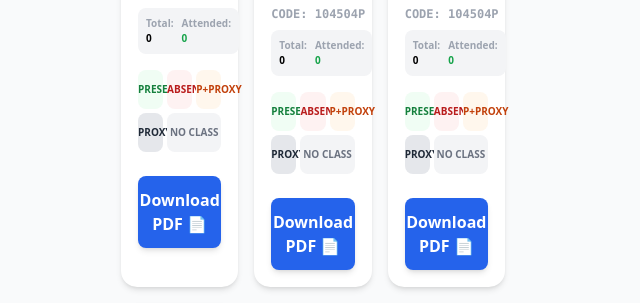
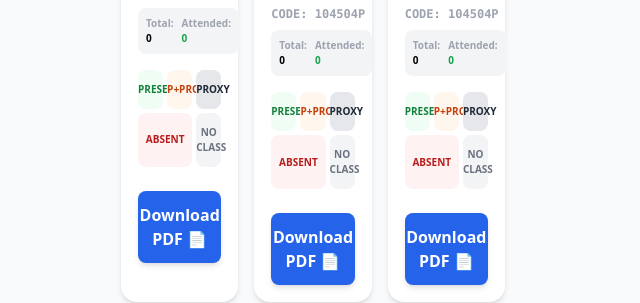
Before and after one commit to try-to-learn-now/Attendence, a Next.js app: page / in a window 1280 px wide. Shown: the part 478-781 px from the top of the page, without its empty margins (327-967 px from the left). Built offline with nearby package versions, Linux system fonts and the light colour scheme; no server answers; the database is empty.

Commit message:
Update SubjectCard.js

```diff
--- a/components/SubjectCard.js
+++ b/components/SubjectCard.js
@@ -12,6 +12,7 @@ export default function SubjectCard({ subjectName, subjectCode, classTime, isSch
   const [counts, setCounts] = useState({ total: 0, present: 0 });
   const [logs, setLogs] = useState([]);
 
+  // Safe Save Logic
   const [isSaving, setIsSaving] = useState(false);
   const [bioWarningCount, setBioWarningCount] = useState(0);
 
@@ -23,7 +24,7 @@ export default function SubjectCard({ subjectName, subjectCode, classTime, isSch
     if(data.logs) {
         setLogs(data.logs);
         const valid = data.logs.filter(l => l.status !== 'grey').length;
-        // Count Green(Present), Orange(P+Proxy), Black(Proxy) as Attended
+        // Count Present, P+Proxy, and Proxy as "Attended" (Teacher marked you)
         const present = data.logs.filter(l => ['green', 'orange', 'black'].includes(l.status)).length;
         setCounts({ total: valid, present });
     }
@@ -32,7 +33,7 @@ export default function SubjectCard({ subjectName, subjectCode, classTime, isSch
   useEffect(() => { refreshData(); }, [activeCode, selectedDate]);
 
   const mark = async (color) => {
-    if (isSaving) return;
+    if (isSaving) return; // Prevent double taps
 
     // 1. BIOMETRIC LOGIC
     // Green (Present) and Orange (P+Proxy) REQUIRE Biometric
@@ -40,13 +41,13 @@ export default function SubjectCard({ subjectName, subjectCode, classTime, isSch
 
     if (requiresBio && !biometricDone) {
         if (bioWarningCount < 1) {
-            alert("⚠️ BIOMETRIC MISSING!\n\nYou cannot mark 'Present' or 'P+Proxy' without Biometric.\n(Click again to force override)");
+            alert("⚠️ BIOMETRIC MISSING!\n\nYou cannot mark 'Present' or 'P+Proxy' without Biometric.\n(Click again to force if Online Class)");
             setBioWarningCount(prev => prev + 1);
             return;
         }
     }
 
-    // 2. TIME LOGIC
+    // 2. TIME LOGIC (For Extra Classes)
     let finalTime = classTime;
     if (classTime === "Extra" || !isScheduled) {
         const userTime = prompt("🕒 Enter Class Time (e.g. 2:00 PM):");
@@ -57,14 +58,15 @@ export default function SubjectCard({ subjectName, subjectCode, classTime, isSch
         finalTime = userTime;
     }
 
-    // 3. TOPIC
+    // 3. TOPIC LOGIC (Ask what was taught)
     let topic = "";
     if (['green', 'orange'].includes(color)) {
         topic = prompt("📝 What was taught today? (Optional)");
     }
 
+    // START SAVING
     setIsSaving(true);
-    setStatus(color);
+    setStatus(color); // Visual update immediately
     setBioWarningCount(0);
 
     try {
@@ -79,9 +81,10 @@ export default function SubjectCard({ subjectName, subjectCode, classTime, isSch
             topic: topic || "",
           })
         });
+        // Wait for DB to confirm before allowing new clicks (Safety)
         await refreshData();
     } catch (error) {
-        alert("❌ Save Failed! Network Error.");
+        alert("❌ Network Error! Data might not be saved.");
     } finally {
         setIsSaving(false);
     }
@@ -98,6 +101,14 @@ export default function SubjectCard({ subjectName, subjectCode, classTime, isSch
 
   return (
     <div className={`relative p-4 rounded-2xl border transition-all duration-300 ${status ? 'border-gray-300 bg-gray-50' : 'border-transparent bg-white shadow-md'}`}>
+
+      {/* Loading Overlay */}
+      {isSaving && (
+        <div className="absolute inset-0 bg-white/60 z-10 flex items-center justify-center rounded-2xl animate-pulse">
+            <span className="text-xs font-bold text-black border border-gray-200 bg-white px-3 py-1 rounded-full shadow-sm">Saving...</span>
+        </div>
+      )}
+
       <div className="flex justify-between items-start mb-2">
          <div>
             <div className="text-[10px] font-bold text-gray-400 uppercase tracking-widest">{classTime}</div>
@@ -112,19 +123,19 @@ export default function SubjectCard({ subjectName, subjectCode, classTime, isSch
          <span>Attended: <span className="text-green-600">{counts.present}</span></span>
       </div>
 
-      {/* 5 BUTTONS GRID (Exactly as requested) */}
+      {/* THE 5 BUTTONS */}
       <div className="grid grid-cols-3 gap-1 mb-2">
         {/* Row 1 */}
         <button disabled={isSaving} onClick={() => mark('green')} className={`py-3 rounded-lg font-bold text-[10px] ${status==='green'?'bg-green-600 text-white':'bg-green-50 text-green-700'}`}>PRESENT</button>
-        <button disabled={isSaving} onClick={() => mark('red')} className={`py-3 rounded-lg font-bold text-[10px] ${status==='red'?'bg-red-600 text-white':'bg-red-50 text-red-700'}`}>ABSENT</button>
         <button disabled={isSaving} onClick={() => mark('orange')} className={`py-3 rounded-lg font-bold text-[10px] ${status==='orange'?'bg-orange-500 text-white':'bg-orange-50 text-orange-700'}`}>P+PROXY</button>
+        <button disabled={isSaving} onClick={() => mark('black')} className={`py-3 rounded-lg font-bold text-[10px] ${status==='black'?'bg-black text-white':'bg-gray-200 text-gray-800'}`}>PROXY</button>
 
         {/* Row 2 */}
-        <button disabled={isSaving} onClick={() => mark('black')} className={`py-3 rounded-lg font-bold text-[10px] ${status==='black'?'bg-black text-white':'bg-gray-200 text-gray-800'}`}>PROXY</button>
-        <button disabled={isSaving} onClick={() => mark('grey')} className={`col-span-2 py-3 rounded-lg font-bold text-[10px] ${status==='grey'?'bg-gray-500 text-white':'bg-gray-100 text-gray-500'}`}>NO CLASS</button>
+        <button disabled={isSaving} onClick={() => mark('red')} className={`col-span-2 py-3 rounded-lg font-bold text-[10px] ${status==='red'?'bg-red-600 text-white':'bg-red-50 text-red-700'}`}>ABSENT</button>
+        <button disabled={isSaving} onClick={() => mark('grey')} className={`py-3 rounded-lg font-bold text-[10px] ${status==='grey'?'bg-gray-500 text-white':'bg-gray-100 text-gray-500'}`}>NO CLASS</button>
       </div>
 
       <PdfButton subjectName={activeName} logs={logs} />
     </div>
   );
-        }
+          }
```
